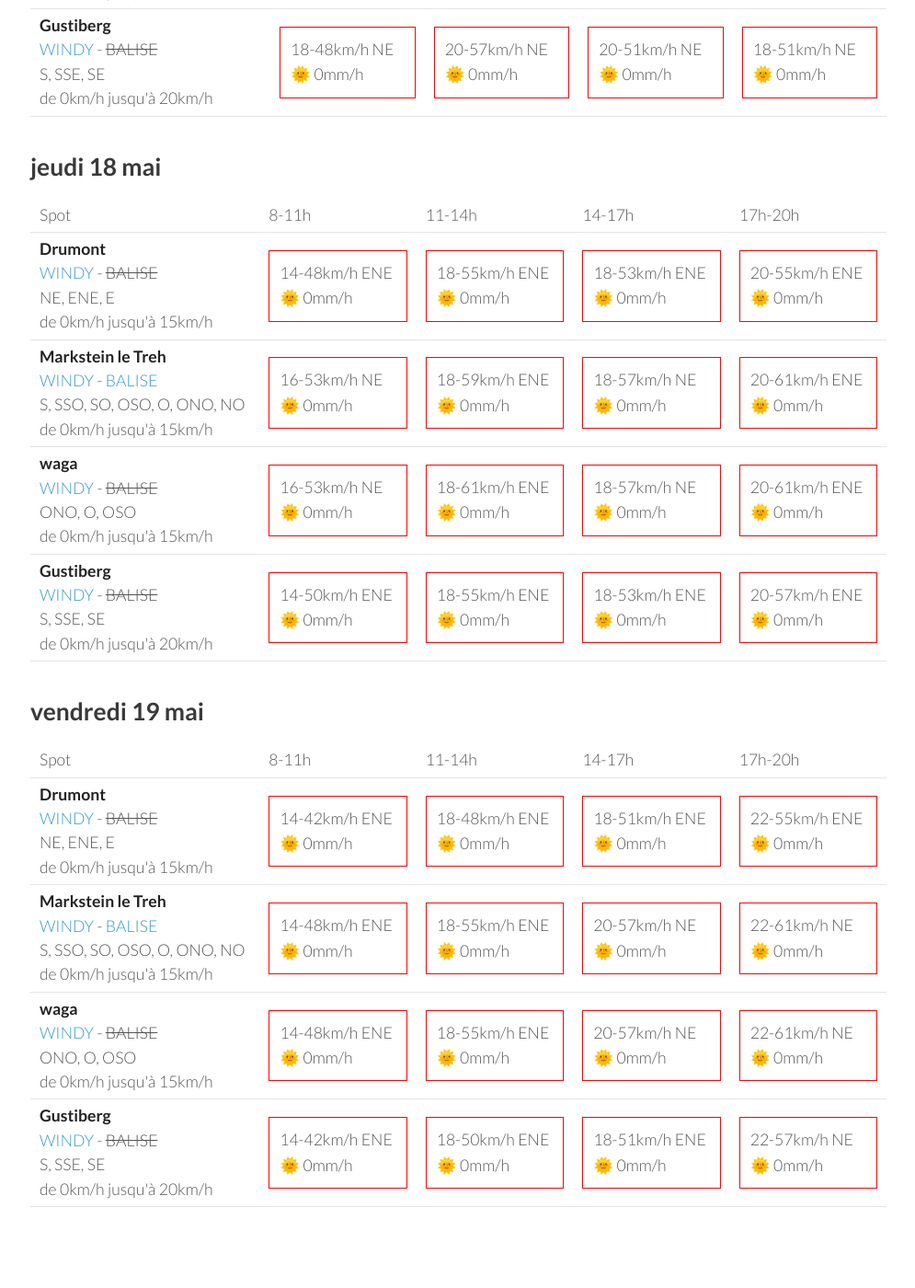
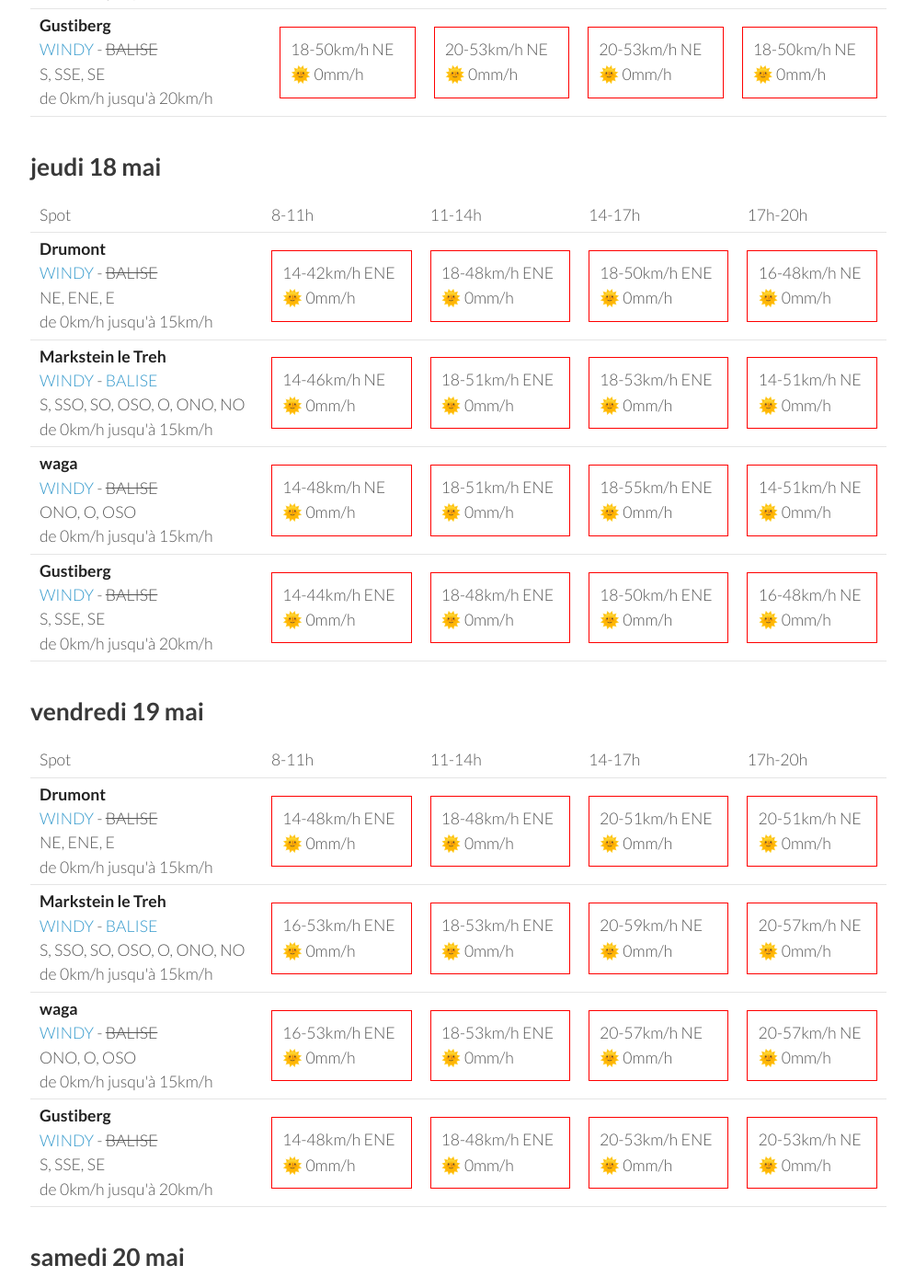
Before and after one commit to parapente-dans-le-nord/parapente-dans-le-nord.github.io, a Jekyll site: the page built from vosges.markdown, in a window 1280 px wide and 1400 px high, scrolled down 1892 px. Shown: the whole window at 92% size, without its empty margins (25-1020 px from the left). Built offline with Jekyll 4.4.1, drawn with Linux system fonts in a browser that asks for light colours; some of the changed text lies outside the part shown.

Commit message:
update index.markdown

```diff
--- a/vosges.markdown
+++ b/vosges.markdown
@@ -42,22 +42,22 @@ page mise à jour le lundi 15 mai 06:16
 
     </tr>
 <tr>
-        <td><strong>Gustiberg</strong><br><a href="https://windy.com/47.894/6.934?47.891,6.934,15,m:eYYagmI">WINDY</a> - <span class="no-balise"> BALISE </span><br> <span class="vent-favorable">S, SSE, SE</span><br><span class="force-vent">de 0km/h jusqu'à 20km/h</span> </td>
-
-            <td><div class="not-flyable"><p>1-14km/h NO</p><p>🌞 0mm/h</p></div></td>
-            <td><div class="not-flyable"><p>3-14km/h NNO</p><p>🌞 0mm/h</p></div></td>
-            <td><div class="not-flyable"><p>3-14km/h ESE</p><p>🌞 0mm/h</p></div></td>
-            <td><div class="not-flyable"><p>5-16km/h ESE</p><p>🌞 0mm/h</p></div></td>
-
-
-    </tr>
-<tr>
         <td><strong>Drumont</strong><br><a href="https://windy.com/47.898/6.919?47.687,6.919,9,m:eYYagmG">WINDY</a> - <span class="no-balise"> BALISE </span><br> <span class="vent-favorable">NE, ENE, E</span><br><span class="force-vent">de 0km/h jusqu'à 15km/h</span> </td>
 
             <td><div class="not-flyable"><p>7-20km/h NO</p><p>🌞 0mm/h</p></div></td>
             <td><div class="not-flyable"><p>7-20km/h NO</p><p>🌞 0mm/h</p></div></td>
             <td><div class="not-flyable"><p>5-22km/h NNO</p><p>🌞 0mm/h</p></div></td>
             <td><div class="not-flyable"><p>5-7km/h ESE</p><p>🌞 0mm/h</p></div></td>
+
+
+    </tr>
+<tr>
+        <td><strong>Gustiberg</strong><br><a href="https://windy.com/47.894/6.934?47.891,6.934,15,m:eYYagmI">WINDY</a> - <span class="no-balise"> BALISE </span><br> <span class="vent-favorable">S, SSE, SE</span><br><span class="force-vent">de 0km/h jusqu'à 20km/h</span> </td>
+
+            <td><div class="not-flyable"><p>5-20km/h NNO</p><p>🌞 0mm/h</p></div></td>
+            <td><div class="not-flyable"><p>9-31km/h NNO</p><p>🌧 1.4mm/h</p></div></td>
+            <td><div class="not-flyable"><p>12-37km/h NNO</p><p>🌧 0.7mm/h</p></div></td>
+            <td><div class="not-flyable"><p>12-35km/h NNO</p><p>🌧 0.7mm/h</p></div></td>
 
 
     </tr>
@@ -100,10 +100,10 @@ page mise à jour le lundi 15 mai 06:16
 <tr>
         <td><strong>Gustiberg</strong><br><a href="https://windy.com/47.894/6.934?47.891,6.934,15,m:eYYagmI">WINDY</a> - <span class="no-balise"> BALISE </span><br> <span class="vent-favorable">S, SSE, SE</span><br><span class="force-vent">de 0km/h jusqu'à 20km/h</span> </td>
 
-            <td><div class="not-flyable"><p>9-27km/h N</p><p>🌧 1mm/h</p></div></td>
-            <td><div class="not-flyable"><p>11-33km/h N</p><p>🌧 0.2mm/h</p></div></td>
-            <td><div class="not-flyable"><p>11-33km/h NNE</p><p>🌞 0mm/h</p></div></td>
-            <td><div class="not-flyable"><p>11-37km/h NNE</p><p>🌞 0mm/h</p></div></td>
+            <td><div class="not-flyable"><p>12-33km/h N</p><p>🌞 0mm/h</p></div></td>
+            <td><div class="not-flyable"><p>16-42km/h NNE</p><p>🌞 0mm/h</p></div></td>
+            <td><div class="not-flyable"><p>18-46km/h N</p><p>🌧 0.7mm/h</p></div></td>
+            <td><div class="not-flyable"><p>20-51km/h N</p><p>🌧 0.3mm/h</p></div></td>
 
 
     </tr>
@@ -137,7 +137,7 @@ page mise à jour le lundi 15 mai 06:16
         <td><strong>Drumont</strong><br><a href="https://windy.com/47.898/6.919?47.687,6.919,9,m:eYYagmG">WINDY</a> - <span class="no-balise"> BALISE </span><br> <span class="vent-favorable">NE, ENE, E</span><br><span class="force-vent">de 0km/h jusqu'à 15km/h</span> </td>
 
             <td><div class="not-flyable"><p>18-48km/h NE</p><p>🌞 0mm/h</p></div></td>
-            <td><div class="not-flyable"><p>20-57km/h NE</p><p>🌞 0mm/h</p></div></td>
+            <td><div class="not-flyable"><p>20-51km/h NE</p><p>🌞 0mm/h</p></div></td>
             <td><div class="not-flyable"><p>20-51km/h NE</p><p>🌞 0mm/h</p></div></td>
             <td><div class="not-flyable"><p>18-50km/h NE</p><p>🌞 0mm/h</p></div></td>
 
@@ -146,30 +146,30 @@ page mise à jour le lundi 15 mai 06:16
 <tr>
         <td><strong>Markstein le Treh</strong><br><a href="https://windy.com/47.926/7.012?47.505,7.012,8,m:eY1agmQ">WINDY</a> - <span class=""><a href="http://www.balisemeteo.com/balise.php?idBalise=136">BALISE</a> </span><br> <span class="vent-favorable">S, SSO, SO, OSO, O, ONO, NO</span><br><span class="force-vent">de 0km/h jusqu'à 15km/h</span> </td>
 
-            <td><div class="not-flyable"><p>20-55km/h NE</p><p>🌞 0mm/h</p></div></td>
-            <td><div class="not-flyable"><p>20-61km/h NE</p><p>🌞 0mm/h</p></div></td>
-            <td><div class="not-flyable"><p>20-55km/h NE</p><p>🌞 0mm/h</p></div></td>
-            <td><div class="not-flyable"><p>20-55km/h NE</p><p>🌞 0mm/h</p></div></td>
+            <td><div class="not-flyable"><p>18-53km/h NE</p><p>🌞 0mm/h</p></div></td>
+            <td><div class="not-flyable"><p>20-57km/h NE</p><p>🌞 0mm/h</p></div></td>
+            <td><div class="not-flyable"><p>20-57km/h NE</p><p>🌞 0mm/h</p></div></td>
+            <td><div class="not-flyable"><p>18-53km/h NE</p><p>🌞 0mm/h</p></div></td>
 
 
     </tr>
 <tr>
         <td><strong>waga</strong><br><a href="https://windy.com/47.903/6.996?47.900,6.983,15">WINDY</a> - <span class="no-balise"> BALISE </span><br> <span class="vent-favorable">ONO, O, OSO</span><br><span class="force-vent">de 0km/h jusqu'à 15km/h</span> </td>
 
+            <td><div class="not-flyable"><p>18-53km/h NE</p><p>🌞 0mm/h</p></div></td>
+            <td><div class="not-flyable"><p>20-57km/h NE</p><p>🌞 0mm/h</p></div></td>
+            <td><div class="not-flyable"><p>20-57km/h NE</p><p>🌞 0mm/h</p></div></td>
             <td><div class="not-flyable"><p>18-55km/h NE</p><p>🌞 0mm/h</p></div></td>
-            <td><div class="not-flyable"><p>20-61km/h NE</p><p>🌞 0mm/h</p></div></td>
-            <td><div class="not-flyable"><p>20-55km/h NE</p><p>🌞 0mm/h</p></div></td>
-            <td><div class="not-flyable"><p>20-55km/h NE</p><p>🌞 0mm/h</p></div></td>
 
 
     </tr>
 <tr>
         <td><strong>Gustiberg</strong><br><a href="https://windy.com/47.894/6.934?47.891,6.934,15,m:eYYagmI">WINDY</a> - <span class="no-balise"> BALISE </span><br> <span class="vent-favorable">S, SSE, SE</span><br><span class="force-vent">de 0km/h jusqu'à 20km/h</span> </td>
 
-            <td><div class="not-flyable"><p>18-48km/h NE</p><p>🌞 0mm/h</p></div></td>
-            <td><div class="not-flyable"><p>20-57km/h NE</p><p>🌞 0mm/h</p></div></td>
-            <td><div class="not-flyable"><p>20-51km/h NE</p><p>🌞 0mm/h</p></div></td>
-            <td><div class="not-flyable"><p>18-51km/h NE</p><p>🌞 0mm/h</p></div></td>
+            <td><div class="not-flyable"><p>18-50km/h NE</p><p>🌞 0mm/h</p></div></td>
+            <td><div class="not-flyable"><p>20-53km/h NE</p><p>🌞 0mm/h</p></div></td>
+            <td><div class="not-flyable"><p>20-53km/h NE</p><p>🌞 0mm/h</p></div></td>
+            <td><div class="not-flyable"><p>18-50km/h NE</p><p>🌞 0mm/h</p></div></td>
 
 
     </tr>
@@ -192,40 +192,40 @@ page mise à jour le lundi 15 mai 06:16
 <tr>
         <td><strong>Drumont</strong><br><a href="https://windy.com/47.898/6.919?47.687,6.919,9,m:eYYagmG">WINDY</a> - <span class="no-balise"> BALISE </span><br> <span class="vent-favorable">NE, ENE, E</span><br><span class="force-vent">de 0km/h jusqu'à 15km/h</span> </td>
 
-            <td><div class="not-flyable"><p>14-48km/h ENE</p><p>🌞 0mm/h</p></div></td>
-            <td><div class="not-flyable"><p>18-55km/h ENE</p><p>🌞 0mm/h</p></div></td>
-            <td><div class="not-flyable"><p>18-53km/h ENE</p><p>🌞 0mm/h</p></div></td>
-            <td><div class="not-flyable"><p>20-55km/h ENE</p><p>🌞 0mm/h</p></div></td>
+            <td><div class="not-flyable"><p>14-42km/h ENE</p><p>🌞 0mm/h</p></div></td>
+            <td><div class="not-flyable"><p>18-48km/h ENE</p><p>🌞 0mm/h</p></div></td>
+            <td><div class="not-flyable"><p>18-50km/h ENE</p><p>🌞 0mm/h</p></div></td>
+            <td><div class="not-flyable"><p>16-48km/h NE</p><p>🌞 0mm/h</p></div></td>
 
 
     </tr>
 <tr>
         <td><strong>Markstein le Treh</strong><br><a href="https://windy.com/47.926/7.012?47.505,7.012,8,m:eY1agmQ">WINDY</a> - <span class=""><a href="http://www.balisemeteo.com/balise.php?idBalise=136">BALISE</a> </span><br> <span class="vent-favorable">S, SSO, SO, OSO, O, ONO, NO</span><br><span class="force-vent">de 0km/h jusqu'à 15km/h</span> </td>
 
-            <td><div class="not-flyable"><p>16-53km/h NE</p><p>🌞 0mm/h</p></div></td>
-            <td><div class="not-flyable"><p>18-59km/h ENE</p><p>🌞 0mm/h</p></div></td>
-            <td><div class="not-flyable"><p>18-57km/h NE</p><p>🌞 0mm/h</p></div></td>
-            <td><div class="not-flyable"><p>20-61km/h ENE</p><p>🌞 0mm/h</p></div></td>
+            <td><div class="not-flyable"><p>14-46km/h NE</p><p>🌞 0mm/h</p></div></td>
+            <td><div class="not-flyable"><p>18-51km/h ENE</p><p>🌞 0mm/h</p></div></td>
+            <td><div class="not-flyable"><p>18-53km/h ENE</p><p>🌞 0mm/h</p></div></td>
+            <td><div class="not-flyable"><p>14-51km/h NE</p><p>🌞 0mm/h</p></div></td>
 
 
     </tr>
 <tr>
         <td><strong>waga</strong><br><a href="https://windy.com/47.903/6.996?47.900,6.983,15">WINDY</a> - <span class="no-balise"> BALISE </span><br> <span class="vent-favorable">ONO, O, OSO</span><br><span class="force-vent">de 0km/h jusqu'à 15km/h</span> </td>
 
-            <td><div class="not-flyable"><p>16-53km/h NE</p><p>🌞 0mm/h</p></div></td>
-            <td><div class="not-flyable"><p>18-61km/h ENE</p><p>🌞 0mm/h</p></div></td>
-            <td><div class="not-flyable"><p>18-57km/h NE</p><p>🌞 0mm/h</p></div></td>
-            <td><div class="not-flyable"><p>20-61km/h ENE</p><p>🌞 0mm/h</p></div></td>
+            <td><div class="not-flyable"><p>14-48km/h NE</p><p>🌞 0mm/h</p></div></td>
+            <td><div class="not-flyable"><p>18-51km/h ENE</p><p>🌞 0mm/h</p></div></td>
+            <td><div class="not-flyable"><p>18-55km/h ENE</p><p>🌞 0mm/h</p></div></td>
+            <td><div class="not-flyable"><p>14-51km/h NE</p><p>🌞 0mm/h</p></div></td>
 
 
     </tr>
 <tr>
         <td><strong>Gustiberg</strong><br><a href="https://windy.com/47.894/6.934?47.891,6.934,15,m:eYYagmI">WINDY</a> - <span class="no-balise"> BALISE </span><br> <span class="vent-favorable">S, SSE, SE</span><br><span class="force-vent">de 0km/h jusqu'à 20km/h</span> </td>
 
-            <td><div class="not-flyable"><p>14-50km/h ENE</p><p>🌞 0mm/h</p></div></td>
-            <td><div class="not-flyable"><p>18-55km/h ENE</p><p>🌞 0mm/h</p></div></td>
-            <td><div class="not-flyable"><p>18-53km/h ENE</p><p>🌞 0mm/h</p></div></td>
-            <td><div class="not-flyable"><p>20-57km/h ENE</p><p>🌞 0mm/h</p></div></td>
+            <td><div class="not-flyable"><p>14-44km/h ENE</p><p>🌞 0mm/h</p></div></td>
+            <td><div class="not-flyable"><p>18-48km/h ENE</p><p>🌞 0mm/h</p></div></td>
+            <td><div class="not-flyable"><p>18-50km/h ENE</p><p>🌞 0mm/h</p></div></td>
+            <td><div class="not-flyable"><p>16-48km/h NE</p><p>🌞 0mm/h</p></div></td>
 
 
     </tr>
@@ -248,40 +248,40 @@ page mise à jour le lundi 15 mai 06:16
 <tr>
         <td><strong>Drumont</strong><br><a href="https://windy.com/47.898/6.919?47.687,6.919,9,m:eYYagmG">WINDY</a> - <span class="no-balise"> BALISE </span><br> <span class="vent-favorable">NE, ENE, E</span><br><span class="force-vent">de 0km/h jusqu'à 15km/h</span> </td>
 
-            <td><div class="not-flyable"><p>14-42km/h ENE</p><p>🌞 0mm/h</p></div></td>
+            <td><div class="not-flyable"><p>14-48km/h ENE</p><p>🌞 0mm/h</p></div></td>
             <td><div class="not-flyable"><p>18-48km/h ENE</p><p>🌞 0mm/h</p></div></td>
-            <td><div class="not-flyable"><p>18-51km/h ENE</p><p>🌞 0mm/h</p></div></td>
-            <td><div class="not-flyable"><p>22-55km/h ENE</p><p>🌞 0mm/h</p></div></td>
+            <td><div class="not-flyable"><p>20-51km/h ENE</p><p>🌞 0mm/h</p></div></td>
+            <td><div class="not-flyable"><p>20-51km/h NE</p><p>🌞 0mm/h</p></div></td>
 
 
     </tr>
 <tr>
         <td><strong>Markstein le Treh</strong><br><a href="https://windy.com/47.926/7.012?47.505,7.012,8,m:eY1agmQ">WINDY</a> - <span class=""><a href="http://www.balisemeteo.com/balise.php?idBalise=136">BALISE</a> </span><br> <span class="vent-favorable">S, SSO, SO, OSO, O, ONO, NO</span><br><span class="force-vent">de 0km/h jusqu'à 15km/h</span> </td>
 
-            <td><div class="not-flyable"><p>14-48km/h ENE</p><p>🌞 0mm/h</p></div></td>
-            <td><div class="not-flyable"><p>18-55km/h ENE</p><p>🌞 0mm/h</p></div></td>
+            <td><div class="not-flyable"><p>16-53km/h ENE</p><p>🌞 0mm/h</p></div></td>
+            <td><div class="not-flyable"><p>18-53km/h ENE</p><p>🌞 0mm/h</p></div></td>
+            <td><div class="not-flyable"><p>20-59km/h NE</p><p>🌞 0mm/h</p></div></td>
             <td><div class="not-flyable"><p>20-57km/h NE</p><p>🌞 0mm/h</p></div></td>
-            <td><div class="not-flyable"><p>22-61km/h NE</p><p>🌞 0mm/h</p></div></td>
 
 
     </tr>
 <tr>
         <td><strong>waga</strong><br><a href="https://windy.com/47.903/6.996?47.900,6.983,15">WINDY</a> - <span class="no-balise"> BALISE </span><br> <span class="vent-favorable">ONO, O, OSO</span><br><span class="force-vent">de 0km/h jusqu'à 15km/h</span> </td>
 
-            <td><div class="not-flyable"><p>14-48km/h ENE</p><p>🌞 0mm/h</p></div></td>
-            <td><div class="not-flyable"><p>18-55km/h ENE</p><p>🌞 0mm/h</p></div></td>
+            <td><div class="not-flyable"><p>16-53km/h ENE</p><p>🌞 0mm/h</p></div></td>
+            <td><div class="not-flyable"><p>18-53km/h ENE</p><p>🌞 0mm/h</p></div></td>
             <td><div class="not-flyable"><p>20-57km/h NE</p><p>🌞 0mm/h</p></div></td>
-            <td><div class="not-flyable"><p>22-61km/h NE</p><p>🌞 0mm/h</p></div></td>
+            <td><div class="not-flyable"><p>20-57km/h NE</p><p>🌞 0mm/h</p></div></td>
 
 
     </tr>
 <tr>
         <td><strong>Gustiberg</strong><br><a href="https://windy.com/47.894/6.934?47.891,6.934,15,m:eYYagmI">WINDY</a> - <span class="no-balise"> BALISE </span><br> <span class="vent-favorable">S, SSE, SE</span><br><span class="force-vent">de 0km/h jusqu'à 20km/h</span> </td>
 
-            <td><div class="not-flyable"><p>14-42km/h ENE</p><p>🌞 0mm/h</p></div></td>
-            <td><div class="not-flyable"><p>18-50km/h ENE</p><p>🌞 0mm/h</p></div></td>
-            <td><div class="not-flyable"><p>18-51km/h ENE</p><p>🌞 0mm/h</p></div></td>
-            <td><div class="not-flyable"><p>22-57km/h NE</p><p>🌞 0mm/h</p></div></td>
+            <td><div class="not-flyable"><p>14-48km/h ENE</p><p>🌞 0mm/h</p></div></td>
+            <td><div class="not-flyable"><p>18-48km/h ENE</p><p>🌞 0mm/h</p></div></td>
+            <td><div class="not-flyable"><p>20-53km/h ENE</p><p>🌞 0mm/h</p></div></td>
+            <td><div class="not-flyable"><p>20-53km/h NE</p><p>🌞 0mm/h</p></div></td>
 
 
     </tr>
@@ -289,3 +289,59 @@ page mise à jour le lundi 15 mai 06:16
 </tbody>
 </table>
 {:/}
+## samedi 20 mai
+
+{::nomarkdown}
+<table>
+  <tbody>
+    <tr>
+      <td>Spot</td>
+      <td>8-11h</td>
+      <td>11-14h</td>
+      <td>14-17h</td>
+      <td>17h-20h</td>
+    </tr>
+<tr>
+        <td><strong>Drumont</strong><br><a href="https://windy.com/47.898/6.919?47.687,6.919,9,m:eYYagmG">WINDY</a> - <span class="no-balise"> BALISE </span><br> <span class="vent-favorable">NE, ENE, E</span><br><span class="force-vent">de 0km/h jusqu'à 15km/h</span> </td>
+
+            <td><div class="not-flyable"><p>18-53km/h ENE</p><p>🌞 0mm/h</p></div></td>
+            <td><div class="not-flyable"><p>20-51km/h ENE</p><p>🌞 0mm/h</p></div></td>
+            <td><div class="not-flyable"><p>20-50km/h ENE</p><p>🌞 0mm/h</p></div></td>
+            <td><div class="not-flyable"><p>14-50km/h NE</p><p>🌞 0mm/h</p></div></td>
+
+
+    </tr>
+<tr>
+        <td><strong>Markstein le Treh</strong><br><a href="https://windy.com/47.926/7.012?47.505,7.012,8,m:eY1agmQ">WINDY</a> - <span class=""><a href="http://www.balisemeteo.com/balise.php?idBalise=136">BALISE</a> </span><br> <span class="vent-favorable">S, SSO, SO, OSO, O, ONO, NO</span><br><span class="force-vent">de 0km/h jusqu'à 15km/h</span> </td>
+
+            <td><div class="not-flyable"><p>18-57km/h NE</p><p>🌞 0mm/h</p></div></td>
+            <td><div class="not-flyable"><p>20-59km/h ENE</p><p>🌞 0mm/h</p></div></td>
+            <td><div class="not-flyable"><p>20-55km/h ENE</p><p>🌞 0mm/h</p></div></td>
+            <td><div class="not-flyable"><p>16-55km/h NE</p><p>🌞 0mm/h</p></div></td>
+
+
+    </tr>
+<tr>
+        <td><strong>waga</strong><br><a href="https://windy.com/47.903/6.996?47.900,6.983,15">WINDY</a> - <span class="no-balise"> BALISE </span><br> <span class="vent-favorable">ONO, O, OSO</span><br><span class="force-vent">de 0km/h jusqu'à 15km/h</span> </td>
+
+            <td><div class="not-flyable"><p>18-59km/h NE</p><p>🌞 0mm/h</p></div></td>
+            <td><div class="not-flyable"><p>20-57km/h ENE</p><p>🌞 0mm/h</p></div></td>
+            <td><div class="not-flyable"><p>20-55km/h ENE</p><p>🌞 0mm/h</p></div></td>
+            <td><div class="not-flyable"><p>14-55km/h NE</p><p>🌞 0mm/h</p></div></td>
+
+
+    </tr>
+<tr>
+        <td><strong>Gustiberg</strong><br><a href="https://windy.com/47.894/6.934?47.891,6.934,15,m:eYYagmI">WINDY</a> - <span class="no-balise"> BALISE </span><br> <span class="vent-favorable">S, SSE, SE</span><br><span class="force-vent">de 0km/h jusqu'à 20km/h</span> </td>
+
+            <td><div class="not-flyable"><p>18-53km/h ENE</p><p>🌞 0mm/h</p></div></td>
+            <td><div class="not-flyable"><p>20-51km/h ENE</p><p>🌞 0mm/h</p></div></td>
+            <td><div class="not-flyable"><p>20-51km/h ENE</p><p>🌞 0mm/h</p></div></td>
+            <td><div class="not-flyable"><p>14-51km/h NE</p><p>🌞 0mm/h</p></div></td>
+
+
+    </tr>
+
+</tbody>
+</table>
+{:/}
```
Also changed, not shown: other parts of vosges.markdown (+1 -1 lines).
